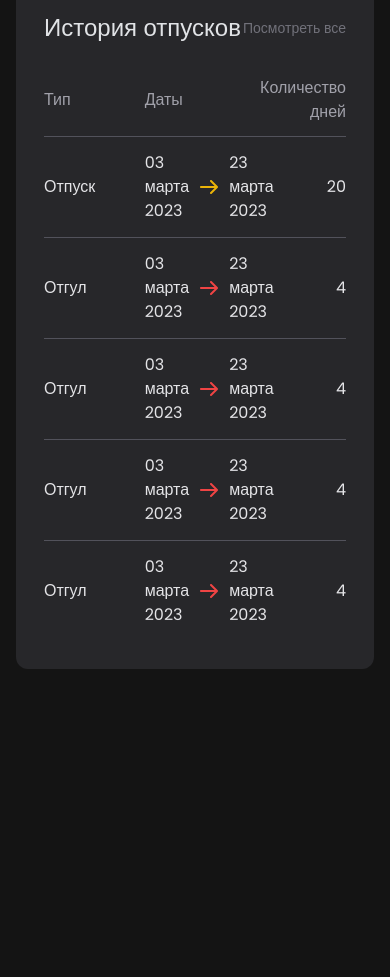
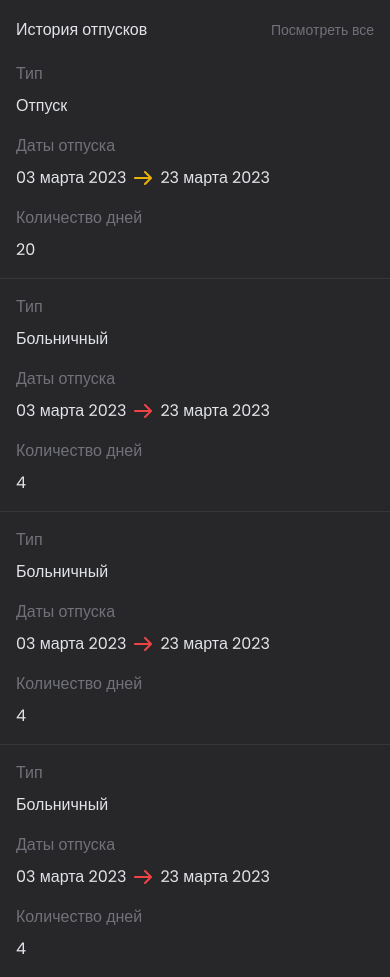
Before and after one commit to GoGagoo/personal-account-employee, a Next.js app: page / in a window 390 px wide. Shown: the part 1020-1997 px from the top of the page. Before the commit the page ends 1785 px from the top, so only its background shows below. Built offline with nearby package versions, Linux system fonts and the light colour scheme; a web font is replaced by a local one.

Commit message:
📱 Adaptive the TruancyHistory's components

```diff
--- a/src/app/components/MainContent/MainContent.jsx
+++ b/src/app/components/MainContent/MainContent.jsx
@@ -3,7 +3,7 @@ import TruancyHistory from './TruancyHistory/TruancyHistory'
 
 const MainContent = () => {
 	return (
-		<div className='flex flex-col xl:flex-row gap-4'>
+		<div className='flex flex-col xl:flex-row mt-4 gap-x-4'>
 			<StatisticsBlock />
 			<TruancyHistory />
 		</div>
--- a/src/app/components/MainContent/StatisticsBlock/StatisticsBlock.jsx
+++ b/src/app/components/MainContent/StatisticsBlock/StatisticsBlock.jsx
@@ -8,10 +8,10 @@ const StatisticsBlock = () => {
 	const [showTooltip, setShowTooltip] = useState(false)
 
 	return (
-		<div className='w-auto sm:w-auto md:w-auto lg:min-w-[516px] h-full md:h-[444px] mt-[16px]'>
-			<div className='bg-zinc-800 p-4 sm:p-7 rounded-xl'>
+		<div className='w-auto sm:w-auto md:w-auto lg:min-w-[516px] h-full md:h-[444px]'>
+			<div className='bg-zinc-800 px-[30px] sm:p-[30px] py-[30px] rounded-xl'>
 				<div className='flex items-center gap-2'>
-					<div className='text-2xl mb-4'>Статистика</div>
+					<div className='md:text-2xl mb-4'>Статистика</div>
 					<button
 						onMouseEnter={() => setShowTooltip(true)}
 						onMouseLeave={() => setShowTooltip(false)}
--- a/src/app/components/MainContent/TruancyHistory/HistoryTable.jsx
+++ b/src/app/components/MainContent/TruancyHistory/HistoryTable.jsx
@@ -2,17 +2,17 @@ import { Icons } from '../../../icons/icons'
 
 const HistoryTable = () => {
 	return (
-    <div className='mt-5'>
-      <ul className='grid grid-cols-3 text-zinc-400 border-b-[1px] border-b-zinc-600 py-3 items-center'>
+		<div className='pt-4'>
+			<ul className='grid grid-cols-3 text-zinc-400 border-b-[1px] border-b-zinc-600 py-4 items-center'>
 				<li>Тип</li>
-        <li>Даты</li>
+				<li>Даты отпуска</li>
 				<li className='text-right'>Количество дней</li>
 			</ul>
 			<ul className='grid grid-cols-3 transition hover:rounded-lg hover:bg-zinc-700 items-center py-3.5 text-zinc-200 border-b-[1px] border-b-zinc-600'>
 				<li>Отпуск</li>
-        <li className='flex items-center'>
+				<li className='flex items-center gap-x-2'>
 					03 марта 2023
-          <span className='text-yellow-500 px-[11px]'>
+					<span className='text-yellow-500'>
 						<Icons.ArrowRight />
 					</span>
 					23 марта 2023
@@ -21,9 +21,9 @@ const HistoryTable = () => {
 			</ul>
 			<ul className='grid grid-cols-3 transition hover:rounded-lg hover:bg-zinc-700 items-center py-3.5 text-zinc-200 border-b-[1px] border-b-zinc-600'>
 				<li>Отгул</li>
-        <li className='flex items-center'>
+				<li className='flex items-center gap-x-2'>
 					03 марта 2023
-          <span className='text-red-500 px-[11px]'>
+					<span className='text-red-500'>
 						<Icons.ArrowRight />
 					</span>
 					23 марта 2023
@@ -32,9 +32,9 @@ const HistoryTable = () => {
 			</ul>
 			<ul className='grid grid-cols-3 transition hover:rounded-lg hover:bg-zinc-700 items-center py-3.5 text-zinc-200 border-b-[1px] border-b-zinc-600'>
 				<li>Отгул</li>
-        <li className='flex items-center'>
+				<li className='flex items-center gap-x-2'>
 					03 марта 2023
-          <span className='text-red-500 px-[11px]'>
+					<span className='text-red-500'>
 						<Icons.ArrowRight />
 					</span>
 					23 марта 2023
@@ -43,9 +43,9 @@ const HistoryTable = () => {
 			</ul>
 			<ul className='grid grid-cols-3 transition hover:rounded-lg hover:bg-zinc-700 items-center py-3.5 text-zinc-200 border-b-[1px] border-b-zinc-600'>
 				<li>Отгул</li>
-        <li className='flex items-center'>
+				<li className='flex items-center gap-x-2'>
 					03 марта 2023
-          <span className='text-red-500 px-[11px]'>
+					<span className='text-red-500'>
 						<Icons.ArrowRight />
 					</span>
 					23 марта 2023
@@ -54,9 +54,9 @@ const HistoryTable = () => {
 			</ul>
 			<ul className='grid grid-cols-3 transition hover:rounded-lg hover:bg-zinc-700 items-center py-3.5 text-zinc-200'>
 				<li>Отгул</li>
-        <li className='flex items-center'>
+				<li className='flex items-center gap-x-2'>
 					03 марта 2023
-          <span className='text-red-500 px-[11px]'>
+					<span className='text-red-500'>
 						<Icons.ArrowRight />
 					</span>
 					23 марта 2023
--- a/src/app/components/MainContent/TruancyHistory/ModalWindow/ModalHistoryTable.jsx
+++ b/src/app/components/MainContent/TruancyHistory/ModalWindow/ModalHistoryTable.jsx
@@ -27,7 +27,7 @@ const ModalHistoryTable = ({ handleCloseModal }) => {
 			<div className='mt-5'>
 				<ul className='grid grid-cols-3 text-zinc-400 border-b-[1px] border-b-zinc-600 py-3 items-center'>
 					<li>Тип</li>
-					<li>Даты</li>
+					<li>Даты отпуска</li>
 					<li className='text-right'>Количество дней</li>
 				</ul>
 				<ul className='grid grid-cols-3 transition hover:rounded-lg hover:bg-zinc-700 items-center py-3.5 text-zinc-200 border-b-[1px] border-b-zinc-600'>
--- a/src/app/components/MainContent/TruancyHistory/ModalWindow/ShowModalHistoryTable.jsx
+++ b/src/app/components/MainContent/TruancyHistory/ModalWindow/ShowModalHistoryTable.jsx
@@ -1,11 +1,14 @@
 'use client'
 
-import { useState } from 'react'
+import { useEffect, useState } from 'react'
+import useWindowSize from '../../../../hooks/useWindowSize'
 import ModalHistoryTable from './ModalHistoryTable'
+import SmallModalHistoryTable from './SmallModalHistoryTable'
 
 const ShowModalHistoryTable = () => {
 	const [openModal, setModal] = useState(false)
-	const [open, setOpen] = useState(true)
+	const size = useWindowSize()
+	const isSmallScreen = size.width > 649
 
 	const handleModal = () => {
 		setModal(!openModal)
@@ -14,6 +17,18 @@ const ShowModalHistoryTable = () => {
 	const handleCloseModal = () => {
 		setModal(false)
 	}
+
+	useEffect(() => {
+		if (openModal) {
+			document.body.style.overflow = 'hidden'
+		} else {
+			document.body.style.overflow = 'auto'
+		}
+
+		return () => {
+			document.body.style.overflow = 'auto'
+		}
+	}, [openModal])
 
 	return (
 		<>
@@ -25,9 +40,16 @@ const ShowModalHistoryTable = () => {
 			</button>
 			{openModal && (
 				<div className='fixed top-0 left-0 w-full h-full flex justify-center items-center'>
-					<div onClick={handleCloseModal} className='absolute top-0 left-0 w-full h-full bg-zinc-900 opacity-90'></div>
-					<div className='relative'>
-						<ModalHistoryTable handleCloseModal={handleCloseModal} />
+					<div
+						onClick={handleCloseModal}
+						className='absolute top-0 left-0 w-full h-full bg-zinc-900 opacity-90'
+					></div>
+					<div className='relative mx-auto my-8 p-4 rounded overflow-y-auto max-h-[90vh]'>
+						{isSmallScreen ? (
+							<ModalHistoryTable handleCloseModal={handleCloseModal} />
+						) : (
+							<SmallModalHistoryTable handleCloseModal={handleCloseModal} />
+						)}
 					</div>
 				</div>
 			)}
--- /dev/null
+++ b/src/app/components/MainContent/TruancyHistory/ModalWindow/SmallModalHistoryTable.jsx
@@ -0,0 +1,133 @@
+import { useEffect } from 'react'
+import { Icons } from '../../../../icons/icons'
+
+const SmallModalHistoryTable = ({ handleCloseModal }) => {
+	useEffect(() => {
+		const handleKeyDown = (event) => {
+			if (event.key === 'Escape') {
+				handleCloseModal()
+			}
+		}
+
+		window.addEventListener('keydown', handleKeyDown)
+
+		return () => {
+			window.removeEventListener('keydown', handleKeyDown)
+		}
+	}, [handleCloseModal])
+
+	return (
+		<div className='bg-zinc-800 p-8 rounded-xl shadow-lg'>
+			<div className='flex justify-between items-center z-50'>
+				<div className='md:text-2xl'>История отпусков</div>
+				<button type='button' onClick={handleCloseModal}>
+					<Icons.Close />
+				</button>
+			</div>
+			<div className='mt-5 divide-y divide-[#363738]'>
+				<div className='pb-4 sm:py-[30px]'>
+					<div className='space-y-2'>
+						<span className='text-zinc-500'>Тип</span>
+						<span className='block '>Отпуск</span>
+					</div>
+					<div className='mt-4 space-y-2 '>
+						<span className='text-zinc-500'>Даты отпуска</span>
+						<div className='flex items-center space-x-2'>
+							<span>03 марта 2023</span>
+							<span className='text-yellow-500'>
+								<Icons.ArrowRight />
+							</span>
+							<span>23 марта 2023</span>
+						</div>
+					</div>
+					<div className='mt-4 space-y-2'>
+						<span className='text-zinc-500'>Количество дней</span>
+						<span className='block '>20</span>
+					</div>
+				</div>
+				<div className='pt-4  pb-4 sm:py-[30px]'>
+					<div className='space-y-2'>
+						<span className='text-zinc-500'>Тип</span>
+						<span className='block '>Больничный</span>
+					</div>
+					<div className='mt-4 space-y-2 '>
+						<span className='text-zinc-500'>Даты отпуска</span>
+						<div className='flex items-center space-x-2'>
+							<span>03 марта 2023</span>
+							<span className='text-red-500'>
+								<Icons.ArrowRight />
+							</span>
+							<span>23 марта 2023</span>
+						</div>
+					</div>
+					<div className='mt-4 space-y-2'>
+						<span className='text-zinc-500'>Количество дней</span>
+						<span className='block '>4</span>
+					</div>
+				</div>
+				<div className='pt-4 pb-4 sm:py-[30px]'>
+					<div className='space-y-2 '>
+						<span className='text-zinc-500'>Тип</span>
+						<span className='block '>Больничный</span>
+					</div>
+					<div className='mt-4 space-y-2'>
+						<span className='text-zinc-500'>Даты отпуска</span>
+						<div className='flex items-center space-x-2'>
+							<span>03 марта 2023</span>
+							<span className='text-red-500'>
+								<Icons.ArrowRight />
+							</span>
+							<span>23 марта 2023</span>
+						</div>
+					</div>
+					<div className='mt-4 space-y-2'>
+						<span className='text-zinc-500'>Количество дней</span>
+						<span className='block '>4</span>
+					</div>
+				</div>
+				<div className='pt-4 pb-4 sm:py-[30px]'>
+					<div className='space-y-2'>
+						<span className='text-zinc-500'>Тип</span>
+						<span className='block '>Больничный</span>
+					</div>
+					<div className='mt-4 space-y-2'>
+						<span className='text-zinc-500'>Даты отпуска</span>
+						<div className='flex items-center space-x-2'>
+							<span>03 марта 2023</span>
+							<span className='text-red-500'>
+								<Icons.ArrowRight />
+							</span>
+							<span>23 марта 2023</span>
+						</div>
+					</div>
+					<div className='mt-4 space-y-2'>
+						<span className='text-zinc-500'>Количество дней</span>
+						<span className='block '>4</span>
+					</div>
+				</div>
+				<div className='pt-4 pb-4 sm:py-[30px]'>
+					<div className='space-y-2'>
+						<span className='text-zinc-500'>Тип</span>
+						<span className='block '>Больничный</span>
+					</div>
+					<div className='mt-4 space-y-2'>
+						<span className='text-zinc-500'>Даты отпуска</span>
+						<div className='flex items-center space-x-2'>
+							<span>03 марта 2023</span>
+							<span className='text-red-500'>
+								<Icons.ArrowRight />
+							</span>
+							<span>23 марта 2023</span>
+						</div>
+					</div>
+					<div className='mt-4 space-y-2'>
+						<span className='text-zinc-500'>Количество дней</span>
+						<span className='block '>4</span>
+					</div>
+				</div>
+			</div>
+		</div>
+	)
+}
+
+export default SmallModalHistoryTable
--- /dev/null
+++ b/src/app/components/MainContent/TruancyHistory/SmallHistoryTable.jsx
@@ -0,0 +1,110 @@
+import { Icons } from '../../../icons/icons'
+
+const SmallHistoryTable = () => {
+	return (
+		<div className='mt-5 divide-y divide-[#363738]'>
+			<div className='px-4 pb-4 sm:py-[30px]'>
+				<div className='space-y-2'>
+					<span className='text-zinc-500'>Тип</span>
+					<span className='block '>Отпуск</span>
+				</div>
+				<div className='mt-4 space-y-2 '>
+					<span className='text-zinc-500'>Даты отпуска</span>
+					<div className='flex items-center space-x-2'>
+						<span>03 марта 2023</span>
+						<span className='text-yellow-500'>
+							<Icons.ArrowRight />
+						</span>
+						<span>23 марта 2023</span>
+					</div>
+				</div>
+				<div className='mt-4 space-y-2'>
+					<span className='text-zinc-500'>Количество дней</span>
+					<span className='block '>20</span>
+				</div>
+			</div>
+			<div className='pt-4 px-4 pb-4 sm:py-[30px]'>
+				<div className='space-y-2'>
+					<span className='text-zinc-500'>Тип</span>
+					<span className='block '>Больничный</span>
+				</div>
+				<div className='mt-4 space-y-2 '>
+					<span className='text-zinc-500'>Даты отпуска</span>
+					<div className='flex items-center space-x-2'>
+						<span>03 марта 2023</span>
+						<span className='text-red-500'>
+							<Icons.ArrowRight />
+						</span>
+						<span>23 марта 2023</span>
+					</div>
+				</div>
+				<div className='mt-4 space-y-2'>
+					<span className='text-zinc-500'>Количество дней</span>
+					<span className='block '>4</span>
+				</div>
+			</div>
+			<div className='pt-4 px-4 pb-4 sm:py-[30px]'>
+				<div className='space-y-2 '>
+					<span className='text-zinc-500'>Тип</span>
+					<span className='block '>Больничный</span>
+				</div>
+				<div className='mt-4 space-y-2'>
+					<span className='text-zinc-500'>Даты отпуска</span>
+					<div className='flex items-center space-x-2'>
+						<span>03 марта 2023</span>
+						<span className='text-red-500'>
+							<Icons.ArrowRight />
+						</span>
+						<span>23 марта 2023</span>
+					</div>
+				</div>
+				<div className='mt-4 space-y-2'>
+					<span className='text-zinc-500'>Количество дней</span>
+					<span className='block '>4</span>
+				</div>
+			</div>
+			<div className='pt-4 px-4 pb-4 sm:py-[30px]'>
+				<div className='space-y-2'>
+					<span className='text-zinc-500'>Тип</span>
+					<span className='block '>Больничный</span>
+				</div>
+				<div className='mt-4 space-y-2'>
+					<span className='text-zinc-500'>Даты отпуска</span>
+					<div className='flex items-center space-x-2'>
+						<span>03 марта 2023</span>
+						<span className='text-red-500'>
+							<Icons.ArrowRight />
+						</span>
+						<span>23 марта 2023</span>
+					</div>
+				</div>
+				<div className='mt-4 space-y-2'>
+					<span className='text-zinc-500'>Количество дней</span>
+					<span className='block '>4</span>
+				</div>
+			</div>
+			<div className='pt-4 px-4 pb-4 sm:py-[30px]'>
+				<div className='space-y-2'>
+					<span className='text-zinc-500'>Тип</span>
+					<span className='block '>Больничный</span>
+				</div>
+				<div className='mt-4 space-y-2'>
+					<span className='text-zinc-500'>Даты отпуска</span>
+					<div className='flex items-center space-x-2'>
+						<span>03 марта 2023</span>
+						<span className='text-red-500'>
+							<Icons.ArrowRight />
+						</span>
+						<span>23 марта 2023</span>
+					</div>
+				</div>
+				<div className='mt-4 space-y-2'>
+					<span className='text-zinc-500'>Количество дней</span>
+					<span className='block '>4</span>
+				</div>
+			</div>
+		</div>
+	)
+}
+
+export default SmallHistoryTable
--- a/src/app/components/MainContent/TruancyHistory/TruancyHistory.jsx
+++ b/src/app/components/MainContent/TruancyHistory/TruancyHistory.jsx
@@ -1,16 +1,26 @@
+'use client'
+
+import useWindowSize from '../../../hooks/useWindowSize'
+import SmallHistoryTable from './SmallHistoryTable'
 import HistoryTable from './HistoryTable'
 import ShowModalHistoryTable from './ModalWindow/ShowModalHistoryTable'
 
 const TruancyHistory = () => {
+	const size = useWindowSize()
+	const isSmallScreen = size.width > 649
+
 	return (
-		<div className='w-full md:w-full h-full md:h-[444px] mt-4'>
-			<div className='bg-zinc-800 p-7 rounded-xl'>
-				<div className='flex justify-between items-center'>
-					<div className='text-2xl'>История отпусков</div>
+		<div className='w-full md:w-full h-full md:h-[444px] mt-4 md:mt-0 lg:mt-0'>
+			<div className='bg-zinc-800 sm:p-7 rounded-xl'>
+				<div className='flex justify-between px-4 sm:px-0 pt-[30px] sm:pt-0 items-center'>
+					<div className='sm:text-2xl'>История отпусков</div>
 					<ShowModalHistoryTable />
 				</div>
-
-				<HistoryTable />
+				{isSmallScreen ? (
+        <HistoryTable />
+      ) : (
+        <SmallHistoryTable />
+      )}
 			</div>
 		</div>
 	)
--- /dev/null
+++ b/src/app/hooks/useWindowSize.jsx
@@ -0,0 +1,28 @@
+'use client'
+
+import { useEffect, useState } from 'react'
+
+function useWindowSize() {
+	const [windowSize, setWindowSize] = useState({
+		width: undefined,
+		height: undefined,
+	})
+
+	useEffect(() => {
+		function handleResize() {
+			setWindowSize({
+				width: window.innerWidth,
+				height: window.innerHeight,
+			})
+		}
+
+		window.addEventListener('resize', handleResize)
+		handleResize()
+
+		return () => window.removeEventListener('resize', handleResize)
+	}, [])
+
+	return windowSize
+}
+
+export default useWindowSize
--- a/src/app/page.js
+++ b/src/app/page.js
@@ -5,11 +5,15 @@ import Navbar from './components/Navbar'
 
 export default function Home() {
 	return (
-		<main className='mx-4 md:mx-16 lg:mx-[213px] mt-6 mb-24'>
-			<Navbar />
-			<ExitButton />
-			<Header />
-			<MainContent />
+		<main className='mt-6 mb-6 md:mb-20'>
+			<div className='mx-4 md:mx-16 lg:mx-[213px]'>
+				<Navbar />
+				<ExitButton />
+			</div>
+			<div className='mx-full md:mx-16 lg:mx-[213px]'>
+				<Header />
+				<MainContent />
+			</div>
 		</main>
 	)
 }
```
Lines whose indentation alone changed are shown as unchanged.
